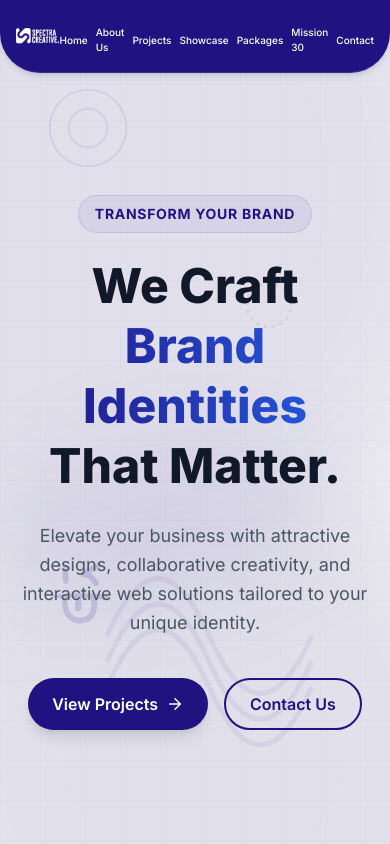
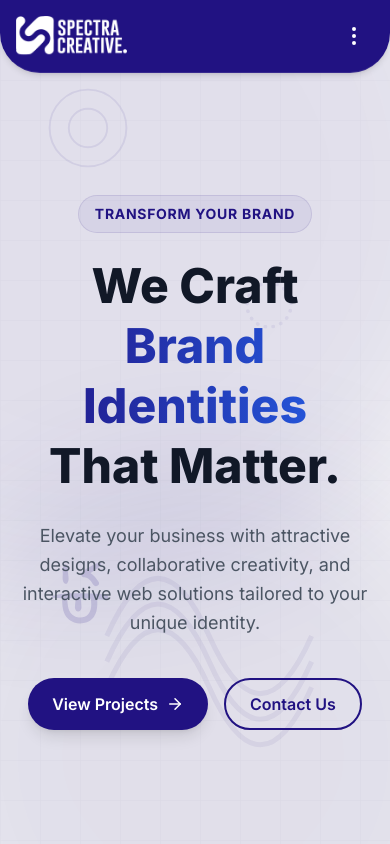
Before and after one commit to spectracreative/dotnet2, a React (Vite) app: page / in a window 390 px wide. Shown: the top 844 px of the page. Built offline with nearby package versions, Linux system fonts and the light colour scheme.

Commit message:
feat: Implement responsive mobile navigation with dropdown menu

```diff
--- a/src/components/layout/Navbar.jsx
+++ b/src/components/layout/Navbar.jsx
@@ -1,9 +1,11 @@
 import { useState, useEffect } from 'react';
 import { Link } from 'react-router-dom';
+import { MoreVertical, X } from 'lucide-react';
 import logo from '../../assets/splash-logo-full.png';
 
 const Navbar = () => {
     const [scrolled, setScrolled] = useState(false);
+    const [isMobileMenuOpen, setIsMobileMenuOpen] = useState(false);
 
     const navLinks = [
         { name: 'Home', path: '/#home' },
@@ -25,24 +27,50 @@ const Navbar = () => {
 
     return (
         <nav className={`fixed top-0 w-full z-50 transition-all duration-300 bg-[#211282] border-b border-white/10 rounded-b-[2.5rem] ${scrolled ? 'shadow-lg py-3' : 'shadow-md py-4'}`}>
-            <div className="container mx-auto px-4 md:px-8 flex justify-between items-center">
+            <div className="container mx-auto px-4 md:px-8 flex justify-between items-center relative">
                 <Link to="/#home" className="flex items-center gap-3">
                     <img src={logo} alt="Spectra Creative Logo" className="h-10 md:h-12 w-auto object-contain brightness-0 invert" />
                     <span className="text-white font-bold text-lg md:text-xl tracking-wide hidden sm:block"></span>
                 </Link>
 
-                {/* Nav Links - Always Visible */}
-                <div className="flex items-center gap-2 md:gap-8 mt-2 md:mt-0">
+                {/* Desktop Nav Links */}
+                <div className="hidden md:flex items-center gap-8">
                     {navLinks.map((link) => (
                         <Link
                             key={link.name}
                             to={link.path}
-                            className={`font-medium transition-colors hover:text-brand-third text-white text-[10px] sm:text-xs md:text-base`}
+                            className="font-medium transition-colors hover:text-brand-third text-white text-base"
                         >
                             {link.name}
                         </Link>
                     ))}
                 </div>
+
+                {/* Mobile Menu Button */}
+                <button
+                    className="md:hidden text-white p-2"
+                    onClick={() => setIsMobileMenuOpen(!isMobileMenuOpen)}
+                >
+                    {isMobileMenuOpen ? <X size={24} /> : <MoreVertical size={24} />}
+                </button>
+
+                {/* Mobile Dropdown */}
+                {isMobileMenuOpen && (
+                    <div className="absolute top-full right-4 mt-2 w-48 bg-white rounded-xl shadow-xl overflow-hidden md:hidden animate-in fade-in slide-in-from-top-5">
+                        <div className="flex flex-col py-2">
+                            {navLinks.map((link) => (
+                                <Link
+                                    key={link.name}
+                                    to={link.path}
+                                    className="px-4 py-3 text-sm font-medium text-gray-700 hover:bg-brand-primary/5 hover:text-brand-primary transition-colors border-b last:border-none border-gray-100"
+                                    onClick={() => setIsMobileMenuOpen(false)}
+                                >
+                                    {link.name}
+                                </Link>
+                            ))}
+                        </div>
+                    </div>
+                )}
             </div>
         </nav>
     );
```
